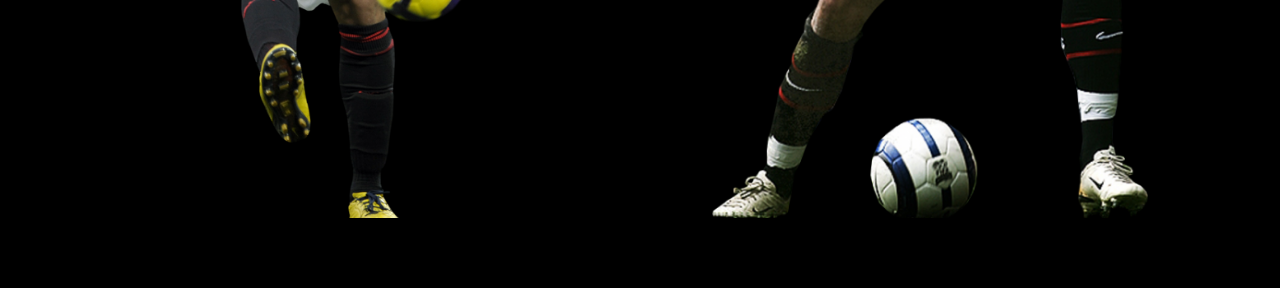
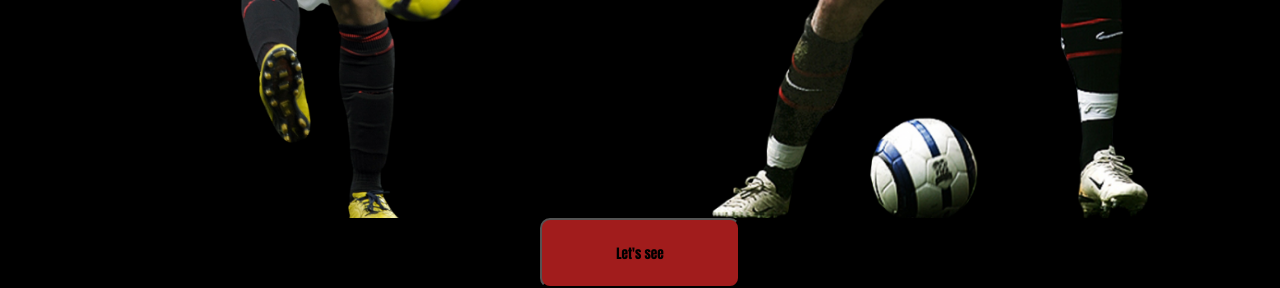
Before and after one commit to AlejoNM2402/Football-Stats-AlejandroNaranjoMarin, a plain HTML site: page index.html in a window 1280 px wide. Shown: the part 582-870 px from the top of the page. Before the commit the page ends 800 px from the top, so only its background shows below. Drawn offline with Linux system fonts and the light colour scheme.

Commit message:
feat: :construction: UI button

```diff
--- a/css/ style.css
+++ b/css/ style.css
@@ -6,6 +6,7 @@
   padding: 0;
   box-sizing: border-box;
   transition: all 0.3s ease;
+  z-index: 1;
 }
 
 .general {
@@ -66,6 +67,28 @@
   height: auto;
 }
 
+.boton1 button {
+  z-index: 2;
+  background-color: rgb(161, 28, 28);
+  font-family: 'sport';
+  height: 70px;
+  width: 200px;
+  justify-self: center;
+  border-radius: 10px;
+}
+
+.boton1 {
+  z-index: 2;
+  align-items: center;
+  /* background-color: aqua; */
+  justify-self: center;
+}
+
+
+
+
+
+
 
 
 @media (max-width: 1024px) {
--- a/css/vareiable.css
+++ b/css/vareiable.css
@@ -1,8 +1,9 @@
-:root{
+:root {
     --color--1: #461717;
     --color--2: linear-gradient(to bottom, white 50%, #00E0FF 50%);
     --color--3: linear-gradient(to bottom, #4F4F4F, #FFFFFF);
     --combo-gradient: linear-gradient(to top, white 50%, #00E0FF 50%, #4F4F4F);
+    --boton1-gradient: linear-gradient(to bottom, #bb1212, #e0e0e0);
 }
 
 @font-face {
--- a/index.html
+++ b/index.html
@@ -5,7 +5,7 @@
     <meta name="viewport" content="width=device-width, initial-scale=1.0">
     <link rel="stylesheet" href="css/ style.css">
     <script src="js/ main.js" defer type="module"></script>
-    <link rel="icon" href="sotrage/img/VHADOUG4GJDKHI5CKBS4HY4TFY.avif" type="image/x-icon">
+    <link rel="icon" href="sotrage/img/iconn.png" type="image/x-icon">
     <title>Football-Stats</title>
 </head>
 <body>
@@ -17,8 +17,11 @@
             <h1>
                 <span class="blanco">FOOTBALL</span><br>
                 <span class="rojo">STATS</span>
-              </h1>
-    </div>
+            </h1>
+        </div>
+        <div class="boton1">
+             <button>Let's see</button>
+        </div>
     </main>
 </body>
 </html>
```
Also changed, not shown: sotrage/img/iconn.png (added). Lines whose indentation alone changed are shown as unchanged.
